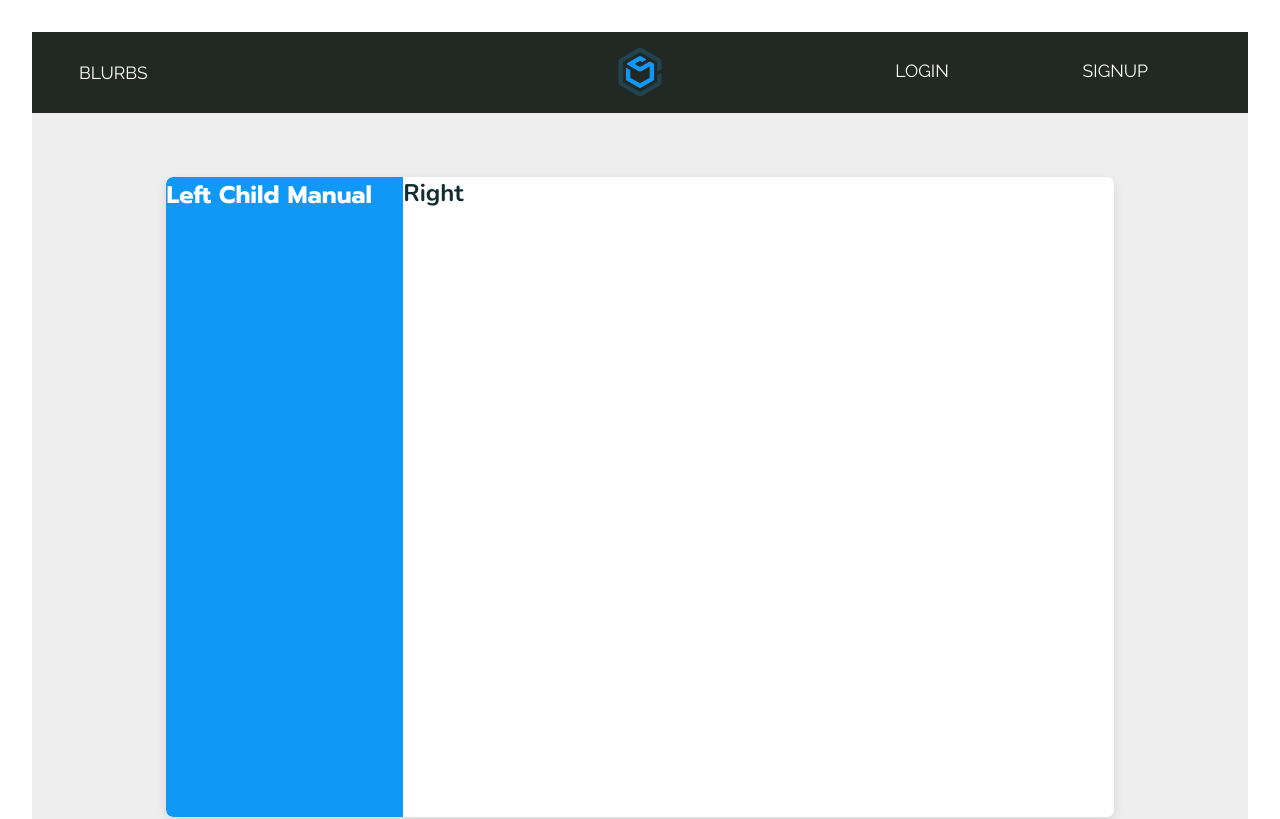
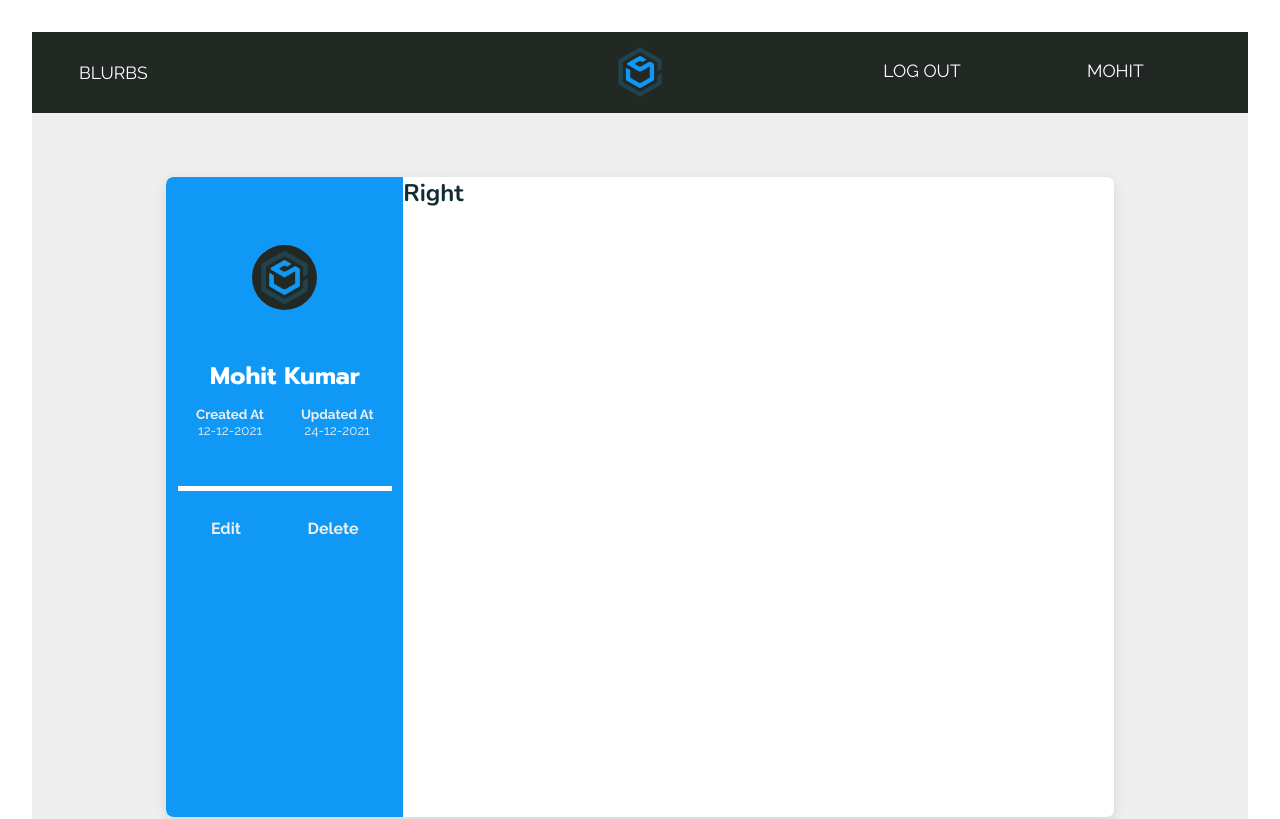
Before and after one commit to mohit-kumar-behera/blurb, a React (Create React App) app in the folder blurb-client/: page /blurb/1 in a window 1280 px wide. Shown: the top 819 px of the page. Built offline with nearby package versions, Linux system fonts and the light colour scheme.

Commit message:
complete blurb navigation

```diff
--- /dev/null
+++ b/blurb-client/src/components/Authentication/ProtectedComponent.jsx
@@ -0,0 +1,14 @@
+import { connect } from 'react-redux';
+
+const ProtectedComponent = ({ auth, children }) => {
+  if (!auth.user) return null;
+  return children;
+};
+
+const mapStateToProps = state => {
+  return {
+    auth: state.auth,
+  };
+};
+
+export default connect(mapStateToProps)(ProtectedComponent);
--- a/blurb-client/src/components/Blurb/Blurb.css
+++ b/blurb-client/src/components/Blurb/Blurb.css
@@ -1,3 +1,4 @@
+/* BLURB LIST VIEW */
 .blurb-wrapper {
   display: grid;
   grid-template-columns: repeat(3, 1fr);
@@ -5,7 +6,6 @@
   padding: 0.25em;
   margin: 2.5rem 0;
 }
-
 .blurb-card {
   display: flex;
   flex-direction: column;
@@ -15,12 +15,10 @@
   box-shadow: rgba(0, 0, 0, 0.16) 0px 1px 4px,
     var(--green-metal) 0px 0px 0px 3px;
 }
-
 .blurb-card__body,
 .blurb-card__footer > .author {
   transition: all 0.2s ease;
 }
-
 .blurb-card__body {
   height: 100%;
   padding: 3.5em 1.5em;
@@ -30,11 +28,9 @@
   border-top-left-radius: inherit;
   border-top-right-radius: inherit;
 }
-
 .blurb-card__body:hover {
   background-color: var(--white-antique-opac-l);
 }
-
 .blurb-card__body .title {
   font-size: 1.45rem;
   font-weight: 700;
@@ -44,7 +40,6 @@
   word-spacing: 2px;
   text-transform: capitalize;
 }
-
 .blurb-card__footer {
   padding: 0.7em 0.4em;
   border-bottom-left-radius: inherit;
@@ -52,7 +47,6 @@
   background-color: var(--green-metal);
   clear: both;
 }
-
 .blurb-card__footer > .author {
   float: right;
   color: var(--grey);
@@ -61,11 +55,9 @@
   font-style: italic;
   letter-spacing: 1.4px;
 }
-
 .blurb-card__footer > .author:hover {
   color: var(--white-antique);
 }
-
 @media screen and (min-width: 1400px) {
   .blurb-wrapper {
     grid-template-columns: repeat(4, 1fr);
@@ -86,3 +78,48 @@
     grid-template-columns: repeat(1, 1fr);
   }
 }
+
+/* BLURB DETAIL VIEW */
+.blurb-navigation {
+  padding: 4rem 0.7rem;
+  /* background: lightgreen; */
+  text-align: center;
+}
+.blurb-navigation > *:not(:last-child) {
+  margin-bottom: 3rem;
+}
+.blurb-navigation > * > *:not(:last-child) {
+  margin-bottom: 0.7rem;
+}
+.blurb-navicon {
+  width: 65px;
+  height: 65px;
+}
+.blurb-navigation > .avataar-wrapper {
+  padding: 0.3rem 0 0 0;
+}
+.datetime-info,
+.modify-info {
+  display: flex;
+  justify-content: space-around;
+  color: var(--lightgrey);
+  font-family: var(--font-raleway);
+}
+.datetime-info > small {
+  display: flex;
+  flex-direction: column;
+}
+.modify-info {
+  border-top: 5px solid var(--white);
+  padding-top: 1.8rem;
+}
+.modify-info__link {
+  transform: translate(0, 0);
+  transition: all 0.3s ease;
+  color: var(--white);
+}
+.modify-info__link:hover {
+  transform: translate(1px, -1px);
+  text-shadow: rgba(0, 0, 0, 0.3) 0px 19px 38px,
+    rgba(0, 0, 0, 0.22) 0px 15px 12px;
+}
--- /dev/null
+++ b/blurb-client/src/components/Blurb/BlurbMeta.jsx
@@ -0,0 +1,22 @@
+import React from 'react';
+import { Link } from 'react-router-dom';
+
+const BlurbMeta = props => {
+  const { user, createdAt, updatedAt } = props;
+
+  return (
+    <>
+      <h1 className="user-info">{user}</h1>
+      <div className="datetime-info">
+        <small>
+          <b>Created At</b> <span>{createdAt}</span>
+        </small>
+        <small>
+          <b>Updated At</b> <span>{updatedAt}</span>
+        </small>
+      </div>
+    </>
+  );
+};
+
+export default BlurbMeta;
--- /dev/null
+++ b/blurb-client/src/components/Blurb/BlurbModify.jsx
@@ -0,0 +1,17 @@
+import React from 'react';
+import { Link } from 'react-router-dom';
+
+const BlurbModify = () => {
+  return (
+    <div className="modify-info">
+      <Link to="edit" className="modify-info__link">
+        <strong>Edit</strong>
+      </Link>
+      <Link to="delete" className="modify-info__link">
+        <strong>Delete</strong>
+      </Link>
+    </div>
+  );
+};
+
+export default BlurbModify;
--- /dev/null
+++ b/blurb-client/src/components/Blurb/BlurbNavigation.jsx
@@ -0,0 +1,43 @@
+import React from 'react';
+import { Link, NavLink } from 'react-router-dom';
+
+// import components
+import ProtectedComponent from '../Authentication/ProtectedComponent';
+import Avataar from '../Avataar/Avataar';
+import BlurbMeta from './BlurbMeta';
+import BlurbModify from './BlurbModify';
+
+// import stylesheets
+import './Blurb.css';
+
+// import images
+import blurb_icon from '../../static/blurb-icon.png';
+
+const BlurbNavigation = () => {
+  return (
+    <div className="blurb-navigation">
+      <div className="avataar-wrapper">
+        <Avataar
+          src={blurb_icon}
+          alt_text="Blurb Logo"
+          avataar_classes={['blurb-navicon']}
+          rounded={true}
+        />
+      </div>
+      <div className="user-detail-wrapper">
+        <BlurbMeta
+          user="Mohit Kumar"
+          createdAt="12-12-2021"
+          updatedAt="24-12-2021"
+        />
+      </div>
+      <div className="modify-detail-wrapper">
+        <ProtectedComponent>
+          <BlurbModify />
+        </ProtectedComponent>
+      </div>
+    </div>
+  );
+};
+
+export default BlurbNavigation;
--- a/blurb-client/src/components/Layout/BlurbDetailLayout.jsx
+++ b/blurb-client/src/components/Layout/BlurbDetailLayout.jsx
@@ -3,11 +3,15 @@ import { Outlet } from 'react-router-dom';
 
 // import components
 import OvenLayout from './OvenLayout';
+import BlurbNavigation from '../Blurb/BlurbNavigation';
+
+import { styleBlue } from './OvenLayoutStyle';
 
 const BlurbDetailLayout = () => {
   return (
     <OvenLayout
-      leftChildren={<h1>Left Child Manual</h1>}
+      style={styleBlue}
+      leftChildren={<BlurbNavigation />}
       rightChildren={<Outlet />}
     />
   );
--- a/blurb-client/src/components/Layout/OvenLayout.css
+++ b/blurb-client/src/components/Layout/OvenLayout.css
@@ -16,7 +16,7 @@
   overflow-y: auto;
 }
 .oven-layout__left {
-  background-color: var(--blue-dodger);
+  background-color: var(--blue-dodger); /* Fallback Background */
   border-top-right-radius: 0;
   border-bottom-right-radius: 0;
   color: var(--white);
--- a/blurb-client/src/components/Layout/OvenLayout.jsx
+++ b/blurb-client/src/components/Layout/OvenLayout.jsx
@@ -3,10 +3,12 @@ import React from 'react';
 // import stylesheets
 import './OvenLayout.css';
 
-const OvenLayout = ({ leftChildren, rightChildren }) => {
+const OvenLayout = ({ style, leftChildren, rightChildren }) => {
   return (
     <div className="oven-layout">
-      <div className="oven-layout__left">{leftChildren}</div>
+      <div className="oven-layout__left" style={style}>
+        {leftChildren}
+      </div>
       <div className="oven-layout__right">{rightChildren}</div>
     </div>
   );
--- /dev/null
+++ b/blurb-client/src/components/Layout/OvenLayoutStyle.js
@@ -0,0 +1,7 @@
+export const styleBlue = {
+  backgroundColor: 'var(--blue-dodger)',
+};
+
+export const styleOrange = {
+  backgroundColor: 'var(--orange-red)',
+};
--- a/blurb-client/src/components/Navbar/Navbar.jsx
+++ b/blurb-client/src/components/Navbar/Navbar.jsx
@@ -11,10 +11,7 @@ import blurb_icon from '../../static/blurb-icon.png';
 // import stylesheets
 import './Navbar.css';
 
-// import actions
-import { logout } from '../../redux/actions/authAction';
-
-const ProtectedNavLink = ({ auth, logout }) => {
+const ProtectedNavLink = ({ auth }) => {
   if (!auth.user)
     return (
       <>
@@ -32,7 +29,6 @@ const ProtectedNavLink = ({ auth, logout }) => {
       <Link to="/auth/logout" className="link navlink">
         Log out
       </Link>
-      {/* <button onClick={() => logout()}>Logout</button> */}
       <Link to={`user/${auth.user}`} className="link navlink">
         {auth.user}
       </Link>
@@ -68,4 +64,4 @@ const mapStateToProps = state => {
   };
 };
 
-export default connect(mapStateToProps, { logout })(Navbar);
+export default connect(mapStateToProps)(Navbar);
--- a/blurb-client/src/redux/reducers/authReducer.js
+++ b/blurb-client/src/redux/reducers/authReducer.js
@@ -1,8 +1,8 @@
 import { LOGIN, LOGOUT } from '../actions/actionTypes';
 
 const INITIAL_STATE = {
-  user: null,
-  // user: 'mohit',
+  // user: null,
+  user: 'mohit',
 };
 
 const authReducer = (state = INITIAL_STATE, action) => {
```
Also changed, not shown: blurb-client/src/components/Blurb/BlurbDetail.jsx (added).
